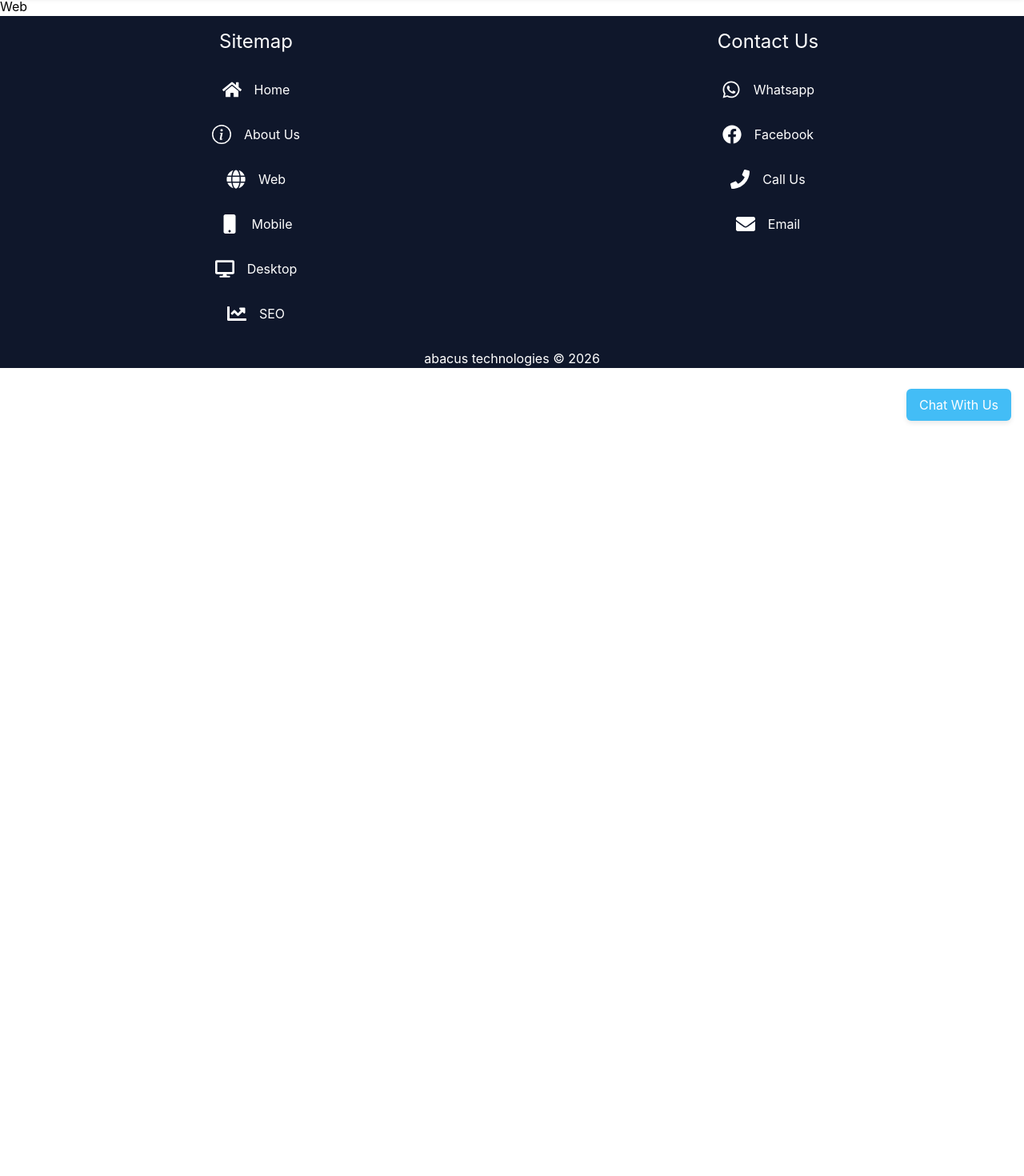
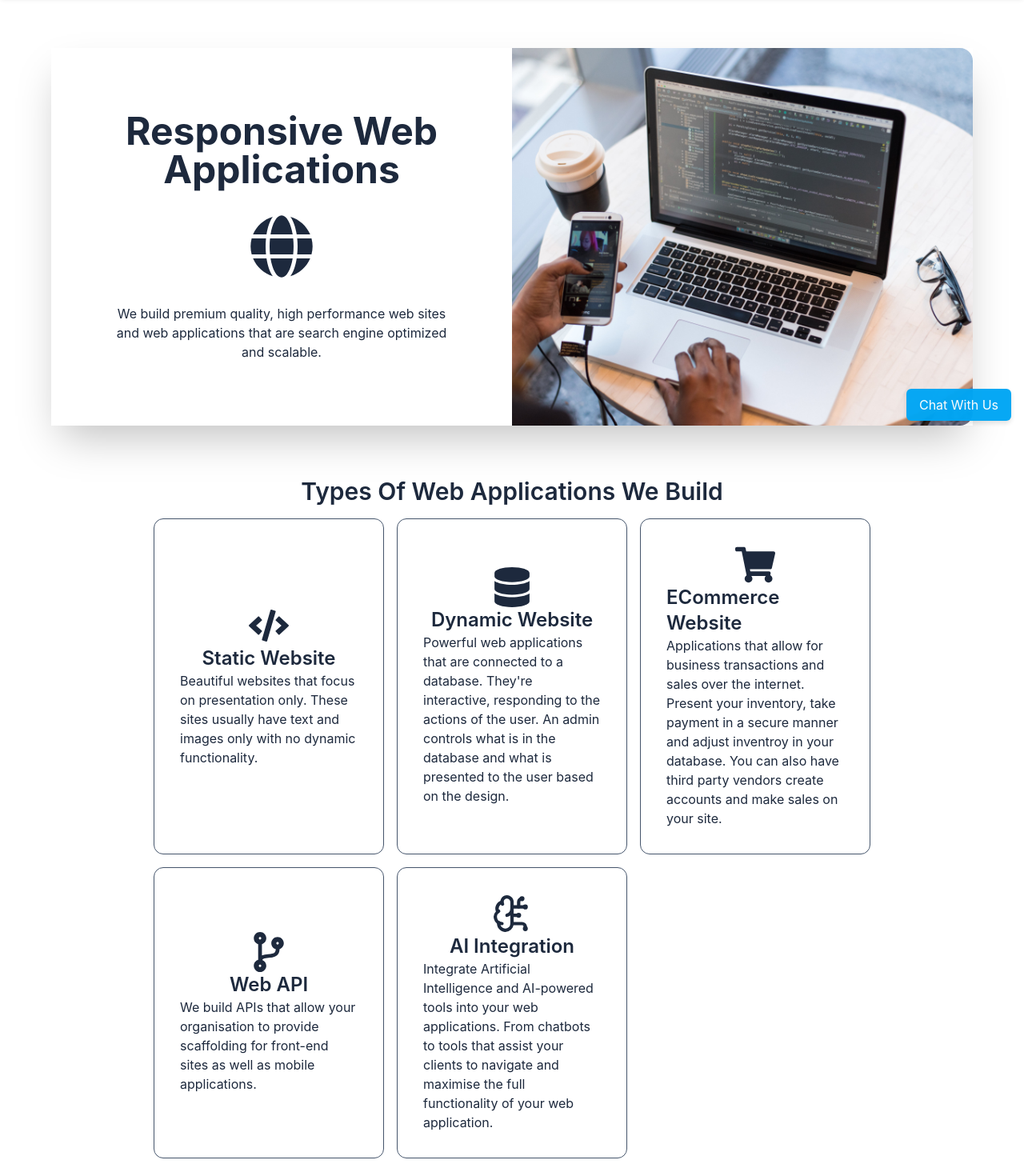
Before and after one commit to Burlington1308/abacus_technologies, a React (Vite) app: page /services/web in a window 1280 px wide. Shown: the part 114-1584 px from the top of the page at 80% size. Before the commit the page ends 800 px from the top, so only its background shows below. Built offline with nearby package versions, Linux system fonts and the light colour scheme.

Commit message:
web page cards

```diff
--- a/src/components/Web.jsx
+++ b/src/components/Web.jsx
@@ -1,8 +1,80 @@
-
+import { FaCode, FaCodeBranch, FaDatabase, FaGlobe, FaShoppingCart } from "react-icons/fa";
+import image from "../assets/images/laptop.jpg"
+import { BrainCircuit } from "lucide-react";
 
 const Web = () => {
   return (
-    <div>Web</div>
+    <div className="min-h-dvh w-full p-16
+      justify-center text-slate-800">
+        <div className="flex shadow-2xl">
+          <div className="w-1/2 flex flex-col
+            text-center p-20 gap-8 bg-white rounded-2xl
+            xl:rounded-tr-none xl:rounded-br-none ">
+              <h1 className="text-5xl font-bold">Responsive Web Applications</h1>
+              <FaGlobe size={80} className="m-auto"/>
+              <p>
+                We build premium quality, high performance web sites and web applications
+                that are search engine optimized and scalable.
+              </p>
+          </div>
+
+          <img src={image} className="w-1/2 object-cover xl:rounded-tr-2xl
+                      xl:rounded-br-2xl xl:block hidden"/>
+        </div>
+
+        <div className="w-full p-16">
+          <h2 className="text-3xl font-semibold text-center">Types Of Web Applications We Build</h2>
+          <div className="grid grid-cols-1 md:grid-cols-3 gap-4 px-16 py-4">
+            <div className="w-full md:basis-[calc(33.333%-1rem)] border border-slate-600 border-1 rounded-xl flex flex-col items-center justify-center p-8">
+              <FaCode size={50}/>
+              <h3 className="text-2xl font-semibold">Static Website</h3>
+              <p>
+                Beautiful websites that focus on presentation only. These sites usually have text and images only
+                 with no dynamic functionality.
+              </p>
+            </div>
+
+            <div className="w-full md:basis-[calc(33.333%-1rem)] border border-slate-600 border-1 rounded-xl flex flex-col items-center justify-center p-8">
+              <FaDatabase size={50}/>
+              <h3 className="text-2xl font-semibold">Dynamic Website</h3>
+              <p>
+                Powerful web applications that are connected to a database. They're interactive, responding
+                 to the actions of the user. An admin controls what is in the database and what is presented to the user
+                 based on the design.
+              </p>
+            </div>
+
+            <div className="w-full md:basis-[calc(33.333%-1rem)] border border-slate-600 border-1 rounded-xl flex flex-col items-center justify-center p-8">
+              <FaShoppingCart size={50}/>
+              <h3 className="text-2xl font-semibold">ECommerce Website</h3>
+              <p>
+                Applications that allow for business transactions and sales over the internet.
+                Present your inventory, take payment in a secure manner and adjust inventroy in your database.
+                You can also have third party vendors create accounts and make sales on your site.
+              </p>
+            </div>
+
+            <div className="w-full md:basis-[calc(33.333%-1rem)] border border-slate-600 border-1 rounded-xl flex flex-col items-center justify-center p-8">
+              <FaCodeBranch size={50}/>
+              <h3 className="text-2xl font-semibold">Web API</h3>
+              <p>
+                We build APIs that allow your organisation to provide scaffolding for
+                front-end sites as well as mobile applications.
+              </p>
+            </div>
+
+            <div className="w-full md:basis-[calc(33.333%-1rem)] border border-slate-600 border-1 rounded-xl flex flex-col items-center justify-center p-8">
+              <BrainCircuit size={50}/>
+              <h3 className="text-2xl font-semibold">AI Integration</h3>
+              <p>
+                Integrate Artificial Intelligence and AI-powered tools into your web applications.
+                From chatbots to tools that assist your clients to navigate and maximise
+                the full functionality of your web application.
+              </p>
+            </div>
+          </div>
+        </div>
+    </div>
   )
 }
 
```
Also changed, not shown: src/assets/images/laptop.jpg (added).
